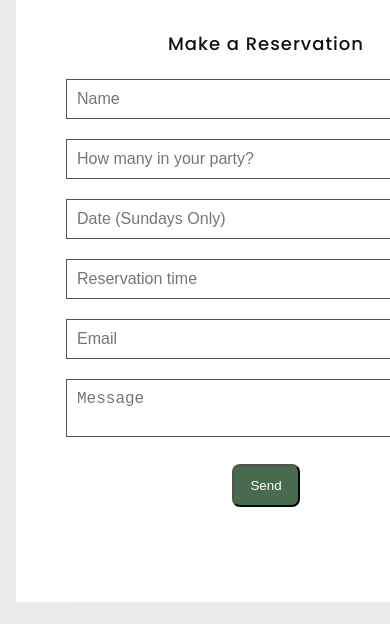
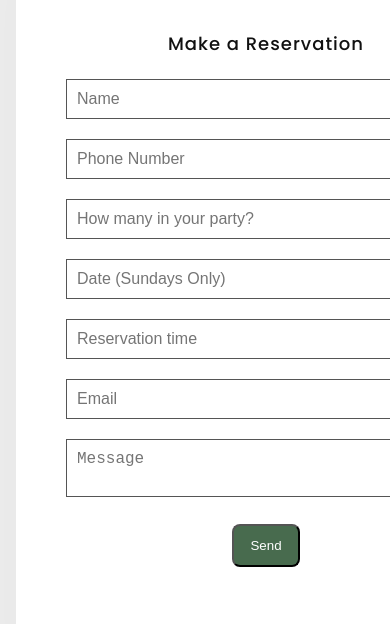
Before and after one commit to AR20-4/Tuscan_Table, a plain HTML site: page index.html in a window 390 px wide. Shown: the part 4160-4784 px from the top of the page. Drawn offline with nearby package versions, Linux system fonts and the light colour scheme; a web font is replaced by a local one.

Commit message:
Update index.html
added a field to insert a phone number on the res form

```diff
--- a/index.html
+++ b/index.html
@@ -145,6 +145,10 @@
                                     <input type="hidden" name="_subject" value="New Reservation">
                                 <div class="inputBox">
                                     <input type="text" name="Name" placeholder="Name" required>
+                                </div>
+
+                                 <div class="inputBox">
+                                    <input type="text" name="Phone Number" placeholder="Phone Number" required>
                                 </div>
 
                                 <div class="inputBox">
```
